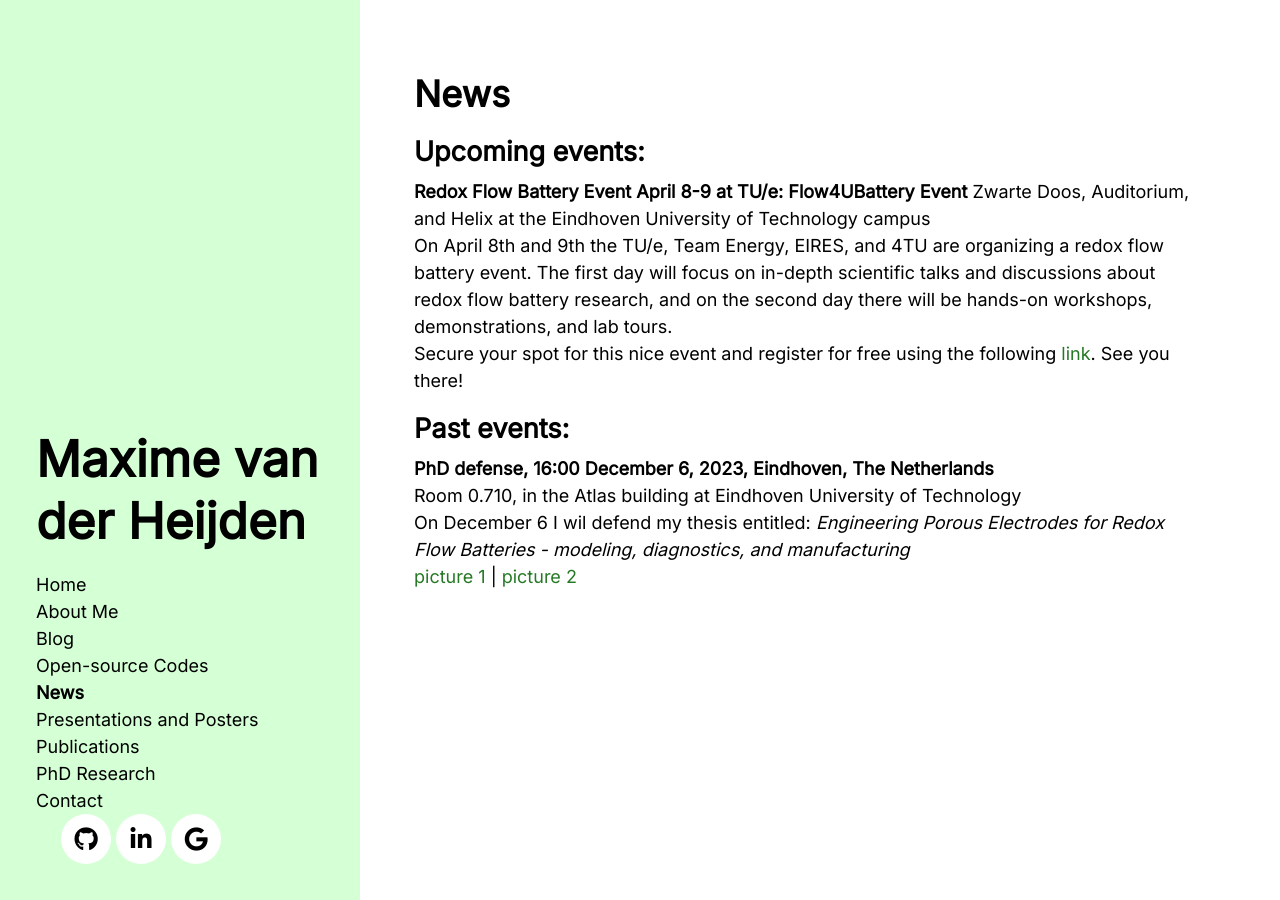
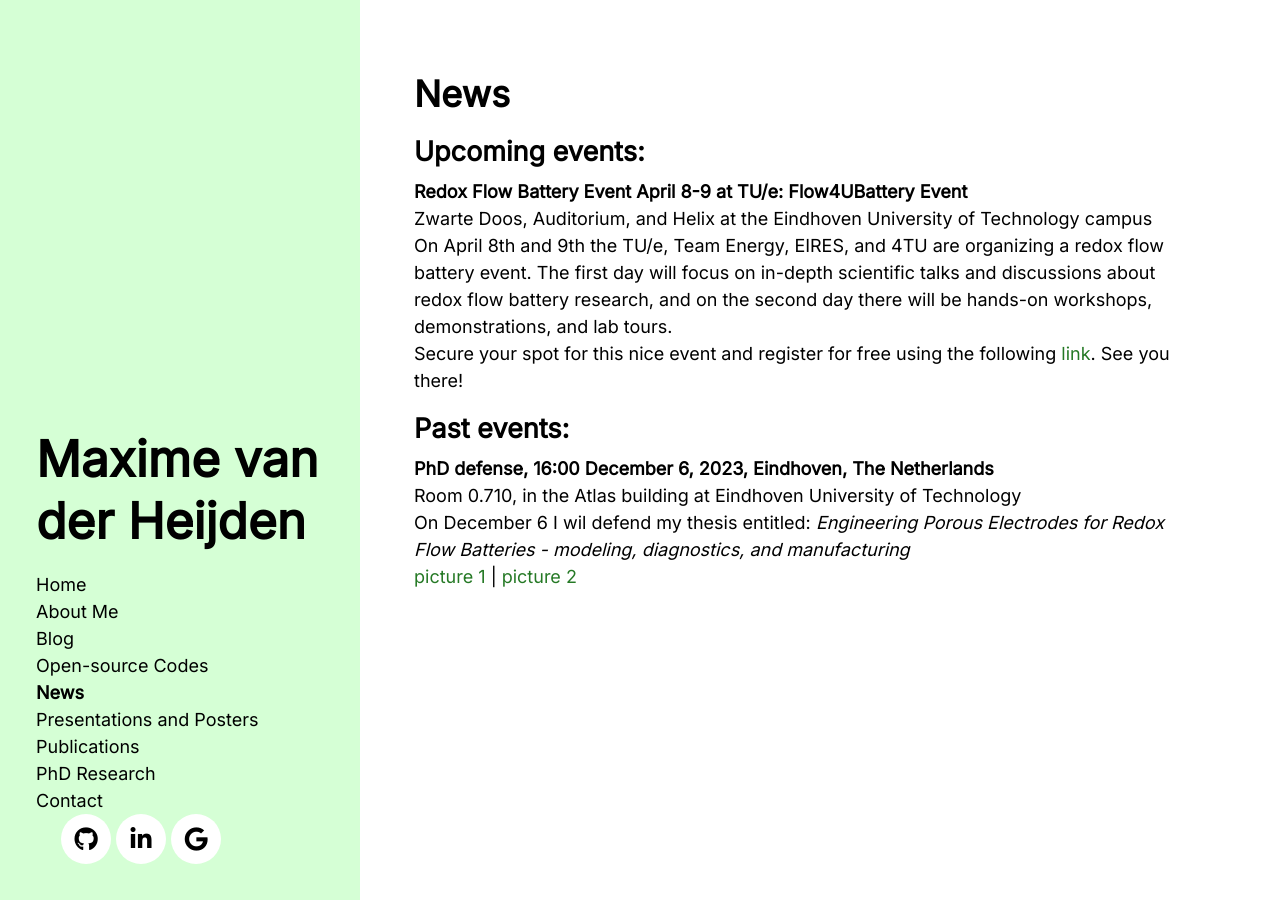
Before and after one commit to MaximevdHeijden/MaximevdHeijden.github.io, a Jekyll site: the page built from News.md, in a window 1280 px wide. Built offline with Jekyll 4.4.1, drawn with Linux system fonts in a browser that asks for light colours; nearby versions of some CDN libraries.

Commit message:
update news

```diff
--- a/News.md
+++ b/News.md
@@ -4,7 +4,7 @@ title: News
 ---
 
 ## Upcoming events:
-**Redox Flow Battery Event April 8-9 at TU/e: Flow4UBattery Event**
+**Redox Flow Battery Event April 8-9 at TU/e: Flow4UBattery Event**\
 Zwarte Doos, Auditorium, and Helix at the Eindhoven University of Technology campus\
 On April 8th and 9th the TU/e, Team Energy, EIRES, and 4TU are organizing a redox flow battery event. The first day will focus on in-depth scientific talks and discussions about redox flow battery research, and on the second day there will be hands-on workshops, demonstrations, and lab tours.\
 Secure your spot for this nice event and register for free using the following [link](https://www.eventbrite.com/e/flow4ubattery-event-pioneering-energy-storage-solutions-tickets-851447120257?aff=oddtdtcreator). See you there!
```
